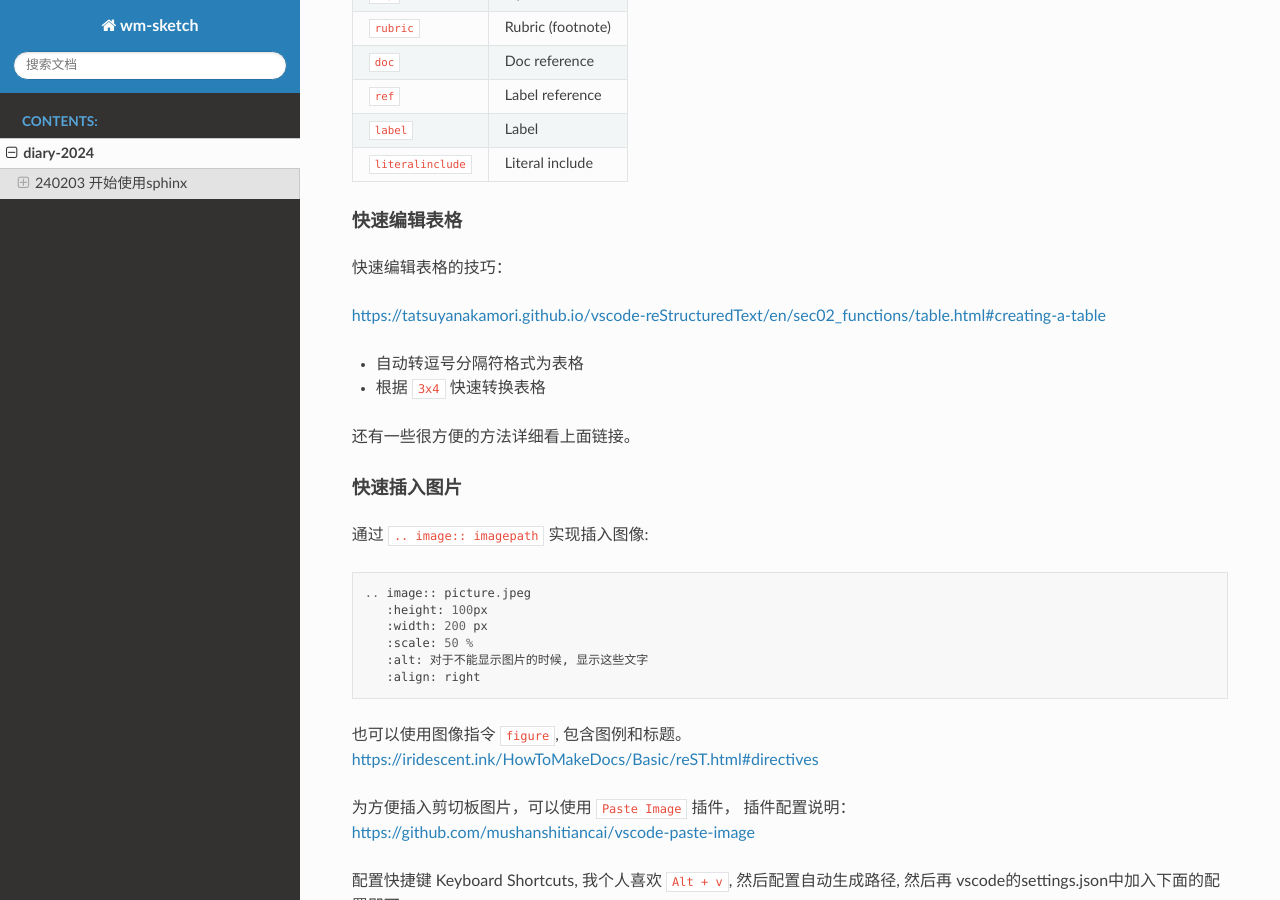
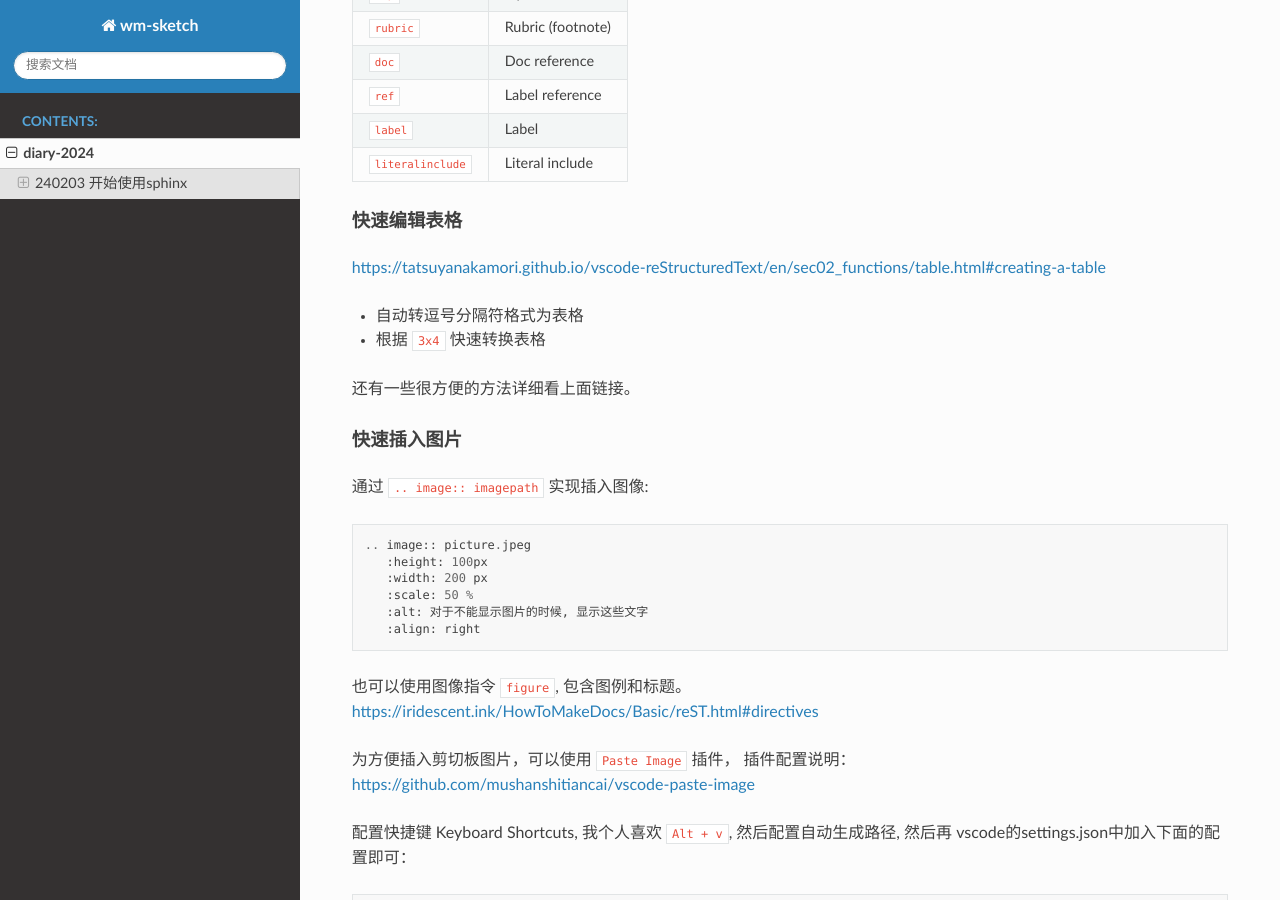
Before and after one commit to thisinnocence/sketch, a Sphinx documentation site: the page built from source/diary-2024.rst, in a window 1280 px wide and 900 px high, scrolled down 1501 px. Built offline with Sphinx 7.4.7 and the Read the Docs theme 2.0.0, drawn with Linux system fonts in a browser that asks for light colours.

Commit message:
update rst.

```diff
--- a/source/diary-2024.rst
+++ b/source/diary-2024.rst
@@ -73,8 +73,6 @@ Keyword             Description
 快速编辑表格
 ++++++++++++++
 
-快速编辑表格的技巧：
-
 https://tatsuyanakamori.github.io/vscode-reStructuredText/en/sec02_functions/table.html#creating-a-table
 
 - 自动转逗号分隔符格式为表格
```
